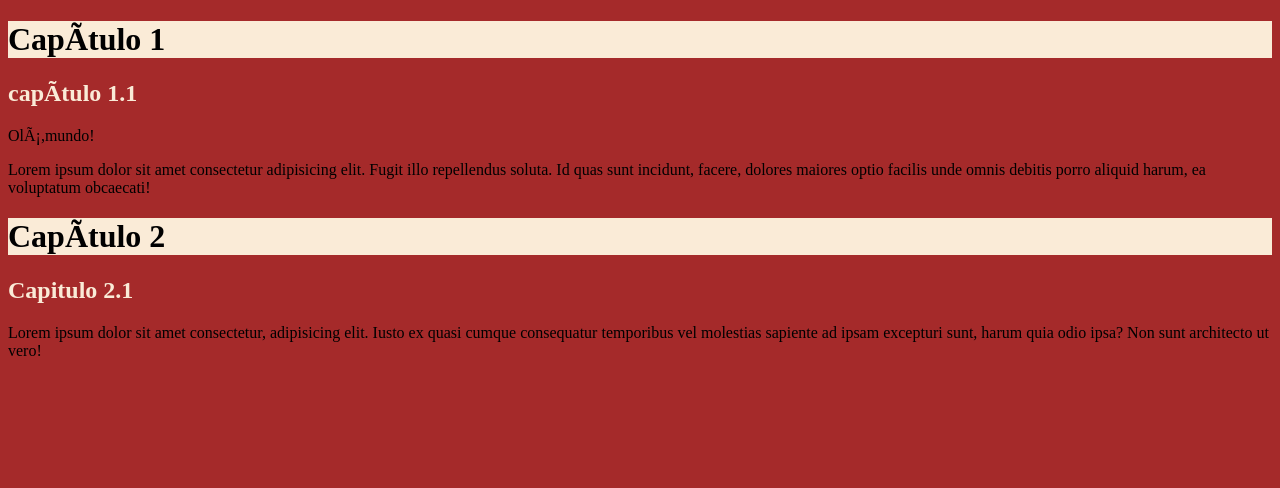
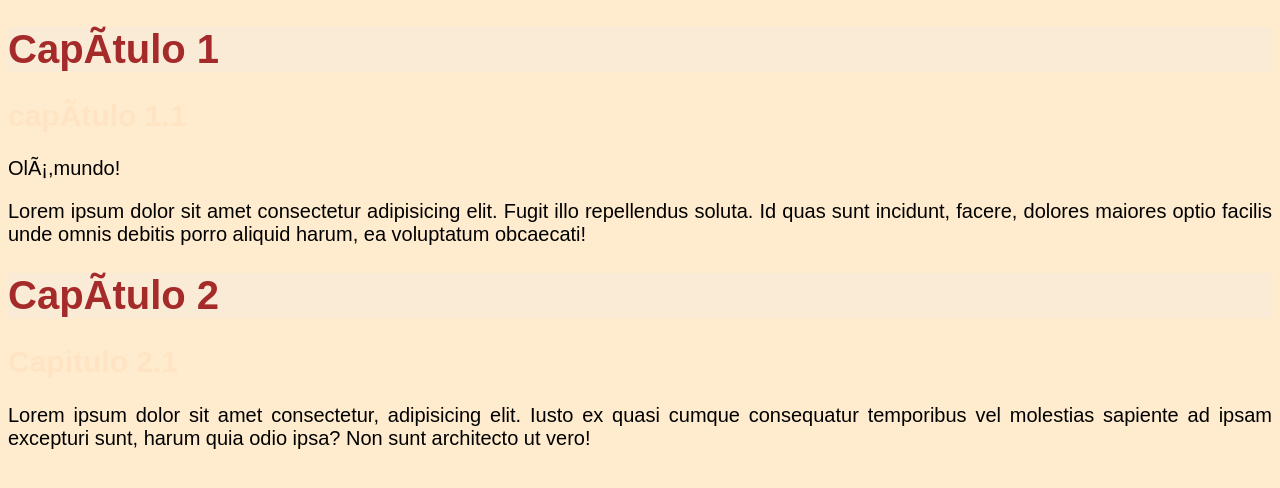
Before and after one commit to cibellepires/html-e-css, a plain HTML site: page cssinline.html in a window 1280 px wide. Drawn offline with Linux system fonts and the light colour scheme.

Commit message:
Add files via upload

```diff
--- a/cssinline.html
+++ b/cssinline.html
@@ -1,17 +1,28 @@
 <!DOCTYPE html>
-<html lang="en">
+<html lang="pt-br">
 <head>
     <meta charset="pt-br">
     <meta name="viewport" content="width=device-width, initial-scale=1.0">
-    <title>CSS in line</title>
+    <title>ESTILOS LOCAIS</title>
+    <style>
+         body{background-color: blanchedalmond;
+            font-family: Arial, Helvetica, sans-serif;
+            font-size: 20px;}
+
+         h1{color: brown;
+             background-color: antiquewhite;}
+         h2{color: bisque;}
+         p{text-align: justify;}
+
+    </style>
 </head>
-<body style="background-color: brown;"></body>
-    <h1 style="background-color: antiquewhite;"> Capítulo 1</h1>
-    <h2 style="color: antiquewhite;"> capítulo 1.1 </h2>
+<body></body>
+    <h1 > Capítulo 1</h1>
+    <h2 > capítulo 1.1 </h2>
     <p>Olá,mundo!</p>
     <p> Lorem ipsum dolor sit amet consectetur adipisicing elit. Fugit illo repellendus soluta. Id quas sunt incidunt, facere, dolores maiores optio facilis unde omnis debitis porro aliquid harum, ea voluptatum obcaecati!</p>
-    <h1 style="background-color: antiquewhite;"> Capítulo 2</h1>
-    <h2 style="color: antiquewhite;"> Capitulo 2.1</h2>
+    <h1>Capítulo 2</h1>
+    <h2 >Capitulo 2.1</h2>
     <p> Lorem ipsum dolor sit amet consectetur, adipisicing elit. Iusto ex quasi cumque consequatur temporibus vel molestias sapiente ad ipsam excepturi sunt, harum quia odio ipsa? Non sunt architecto ut vero!</p>
 </body>
 </html>
```
